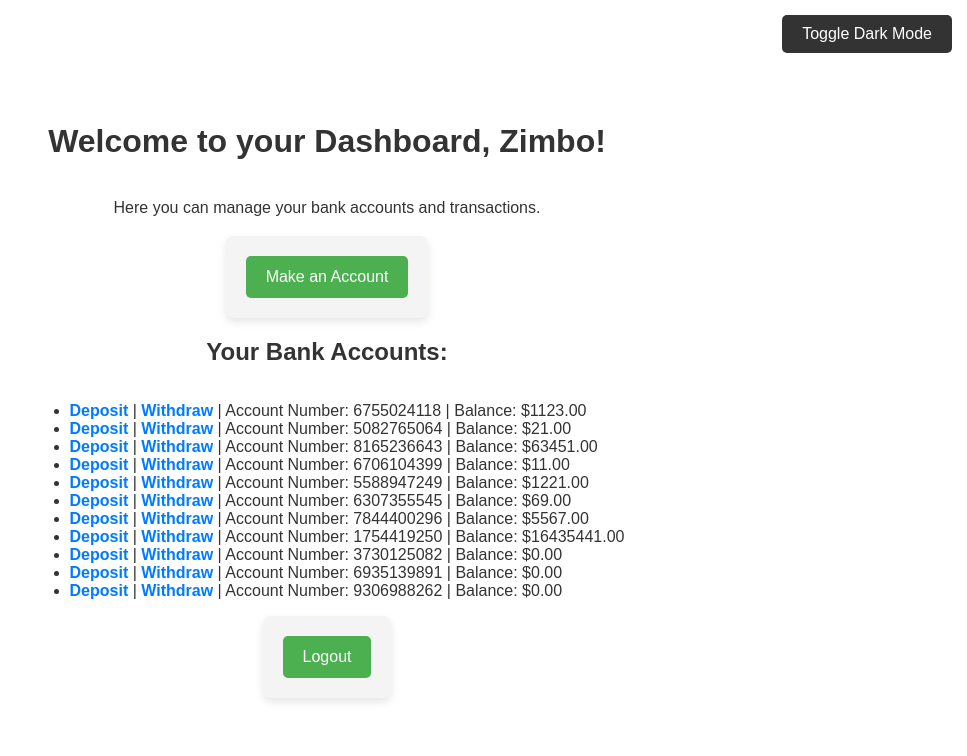
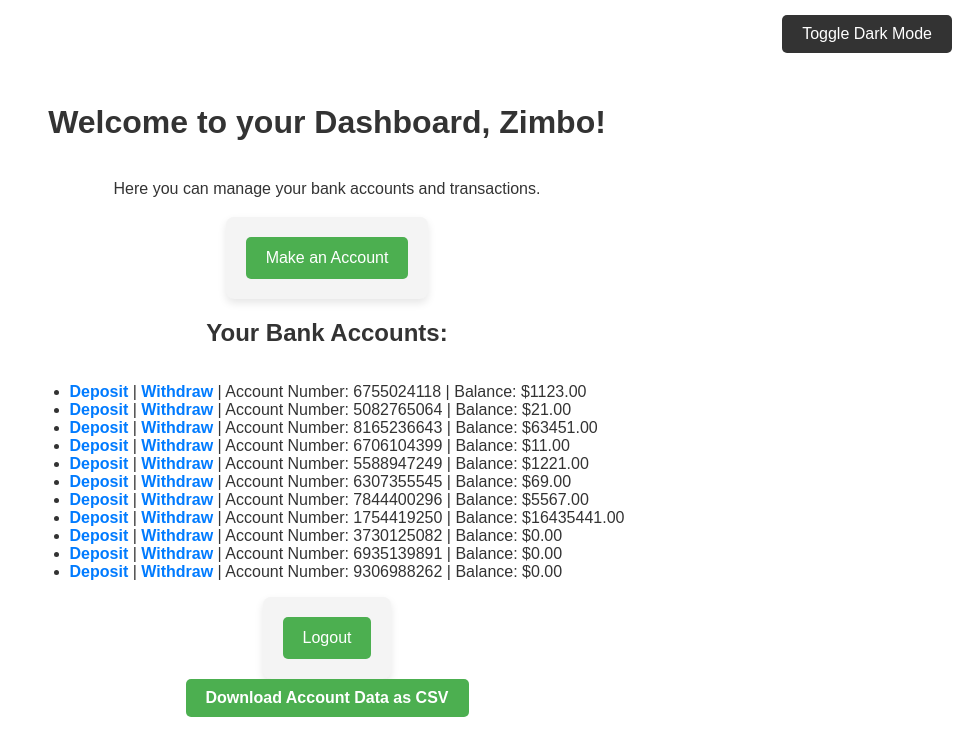
Before and after one commit to Leventeae/Banking-App, a Django app: page /accounts/dashboard/ in a window 1280 px wide. Shown: the top 756 px of the page, without its empty margins (313-1280 px from the left). Run offline with Django 5.2, Linux system fonts and the light colour scheme; a user stored in the database is signed in; data comes from the database, SQL or seed files in the repository; both versions use the stored data as it was after the commit.

Commit message:
Add files via upload

```diff
--- a/accounts/templates/accounts/dashboard.html
+++ b/accounts/templates/accounts/dashboard.html
@@ -44,6 +44,8 @@
             {% endfor %}
         </ul>
         {% endif %}
+
+        <a href="{% url 'download_all_accounts_data' %}" class="download-button">Download Account Data as CSV</a>
     </div>
 
     <script>
--- a/accounts/views.py
+++ b/accounts/views.py
@@ -12,6 +12,7 @@ from decimal import Decimal
 from django.contrib import messages
 from django.http import HttpResponse
 import random
+import csv
 
 def home(request):
     if request.user.is_authenticated:
@@ -121,3 +122,24 @@ def withdraw(request, account_id):
         return redirect('dashboard')  # Redirect to the dashboard after withdrawal
 
     return render(request, 'accounts/withdraw.html', {'account': account})
+
+def download_all_accounts_data(request):
+    # Retrieve all accounts for the logged-in user
+    accounts = BankAccount.objects.filter(user=request.user)
+
+    # Set up the CSV response with a filename based on the user's name
+    filename = f"{request.user}_accounts_data.csv"
+    response = HttpResponse(content_type='text/csv')
+    response['Content-Disposition'] = f'attachment; filename="{filename}"'
+
+    # Initialize the CSV writer
+    writer = csv.writer(response)
+
+    # Write the header row - adjust fields based on your model
+    writer.writerow(['Account Number', ' Balance'])
+
+    # Write each account's data as a row in the CSV
+    for account in accounts:
+        writer.writerow([account.account_number, ' $' + str(account.balance)])
+
+    return response
--- a/banking_app/urls.py
+++ b/banking_app/urls.py
@@ -10,6 +10,7 @@ urlpatterns = [
     path('accounts/deposit/<int:account_id>/', views.deposit, name='deposit'),
     path('accounts/withdraw/<int:account_id>/', views.withdraw, name='withdraw'),
     path('accounts/login/', views.login, name='login'),
+    path('accounts/download/', views.download_all_accounts_data, name='download_all_accounts_data'),
     path('', views.home, name='home'),
     #path('accounts/logout/', views.logout, name='logout'),
 ]
--- a/static/accounts/index.css
+++ b/static/accounts/index.css
@@ -6,6 +6,32 @@ body {
   margin: 0;
   padding: 0;
   transition: background-color 0.3s ease, color 0.3s ease; /* Smooth transition for dark mode */
+}
+
+.download-button {
+  display: inline-block;
+  padding: 10px 20px;
+  color: #fff;
+  background-color: #4CAF50;
+  border: none;
+  border-radius: 5px;
+  text-decoration: none;
+  font-size: 16px;
+  transition: background-color 0.3s;
+}
+
+.download-button:hover {
+  background-color: #45a049;
+}
+
+/* Dark mode button styling */
+.dark-mode .download-button {
+  background-color: #222;
+  color: #ddd;
+}
+
+.dark-mode .download-button:hover {
+  background-color: #333;
 }
 
 *,
```
Also changed, not shown: db.sqlite3.
